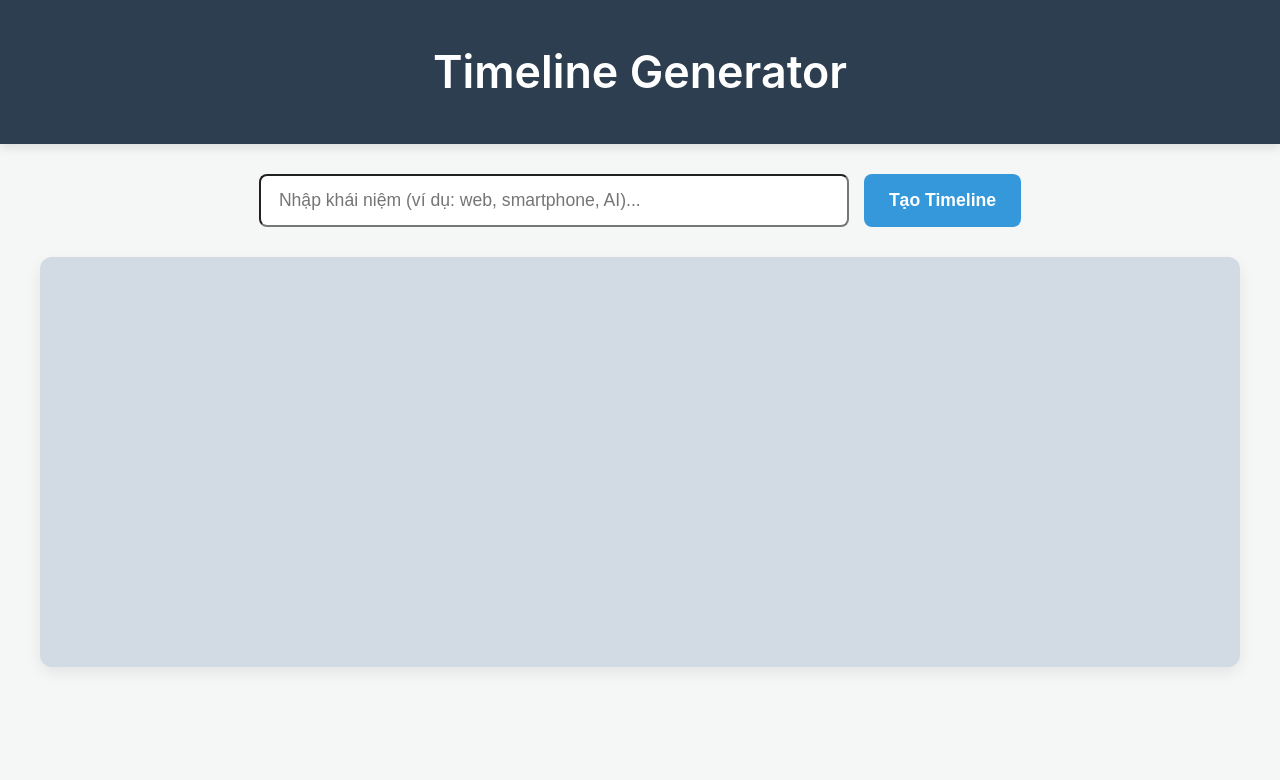
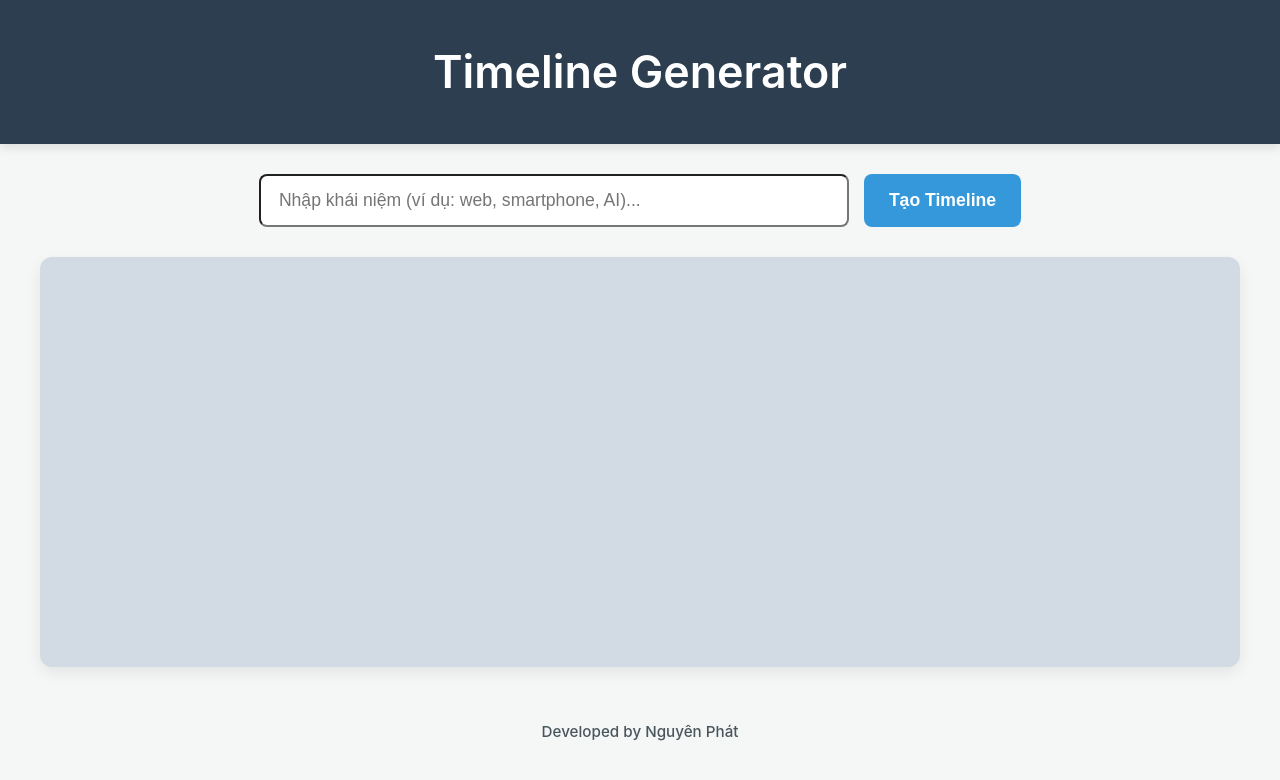
Before and after one commit to Hatsu-Phat/ai-timeline-app, a React (Create React App) app in the folder frontend/: page / in a window 1280 px wide. Shown: the top 780 px of the page. Built offline with nearby package versions, Linux system fonts and the light colour scheme.

Commit message:
Add footer with developer name to App component

```diff
--- a/frontend/src/App.js
+++ b/frontend/src/App.js
@@ -167,6 +167,9 @@ const App = () => {
                 isOpen={isModalOpen}
                 onClose={handleCloseModal}
             />
+            <footer className="app-footer">
+                Developed by Nguyên Phát
+            </footer>
         </div>
     );
 };
```
